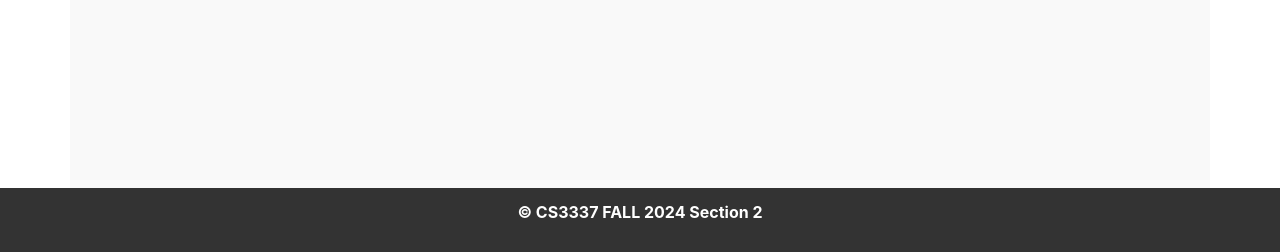
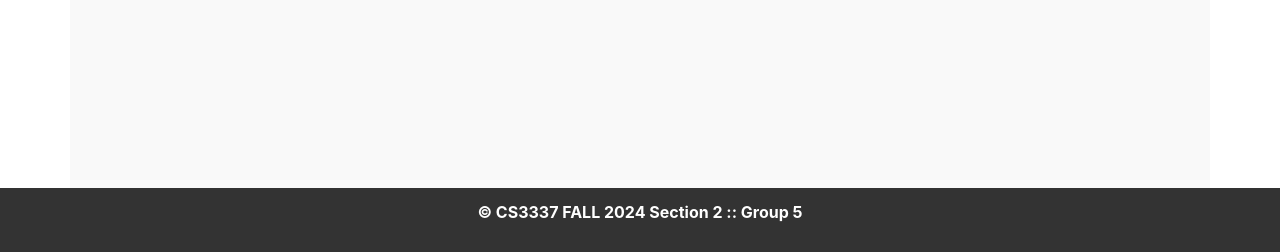
Before and after one commit to jalfar60/jalfar60.github.io, a Django app: page /aboutus in a window 1280 px wide. Shown: the part 548-800 px from the top of the page. Run offline with Django 5.2, Linux system fonts and the light colour scheme; some libraries are stand-ins or nearby versions; some web fonts are replaced.

Commit message:
Tristan 11/18/2024 - 12:55

```diff
--- a/bookEx/bookEx/templates/base.html
+++ b/bookEx/bookEx/templates/base.html
@@ -23,9 +23,9 @@
     >
 </head>
 <body>
-    <!-- <div class="banner">
-        <img src="{% static 'banner.jpg' %}" alt="Banner Image">
-    </div> -->
+    <div class="banner">
+        <img src="{% static '1628556.jpg' %}" alt="Banner Image" width="700" height="100px">
+    </div>
 
     <!-- Navbar -->
     <div class="navbar navbar__container">
@@ -69,7 +69,7 @@
 
     <!-- Footer -->
     <div class="footer">
-        <p>&copy; CS3337 FALL 2024 Section 2</p>
+        <p>&copy; CS3337 FALL 2024 Section 2 :: Group 5</p>
     </div>
 </body>
 </html>
```
